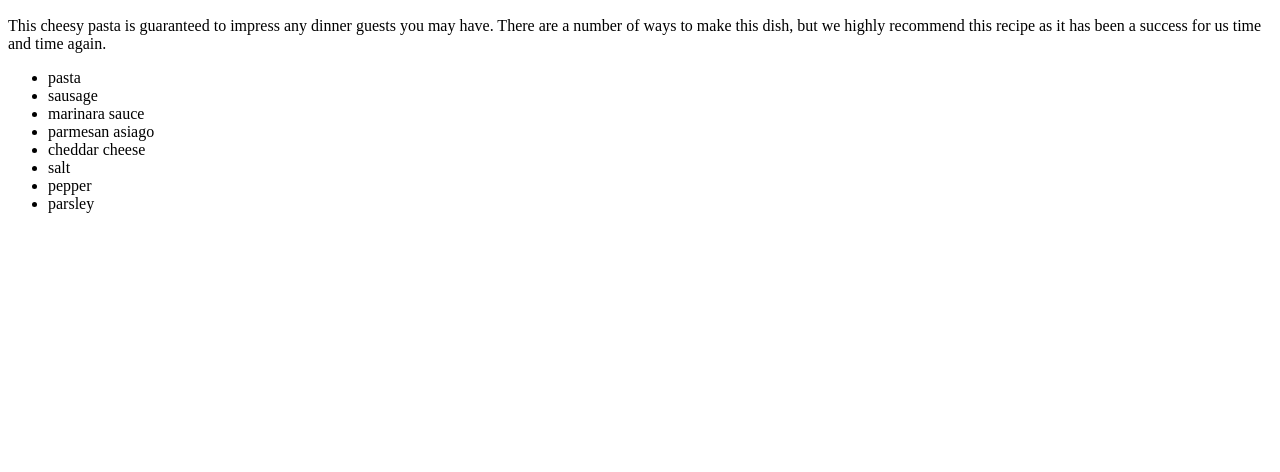
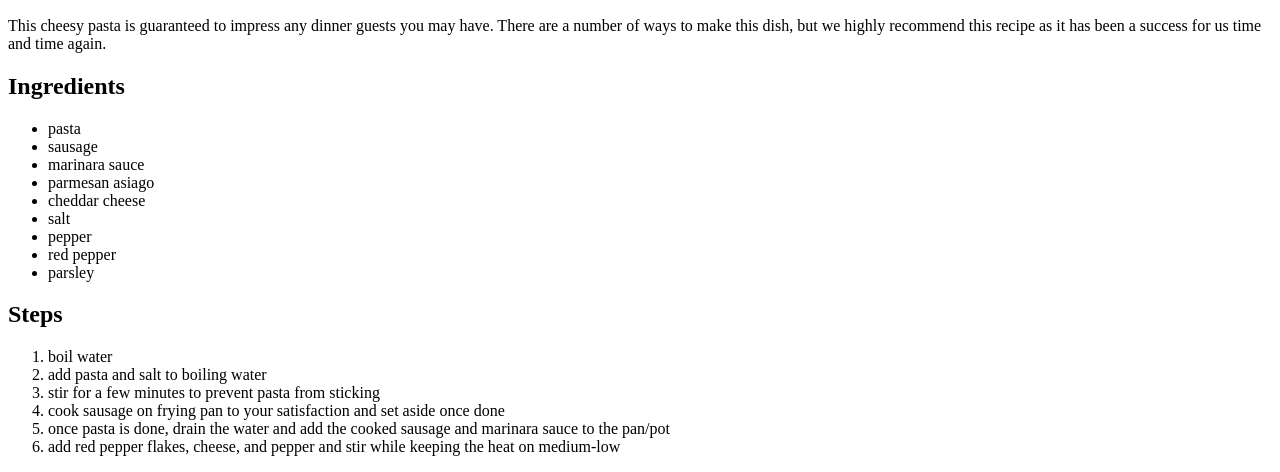
Before and after one commit to noahreeves-1/odin-project-recipes, a plain HTML site: page recipes/sausage-pasta.html in a window 1280 px wide. Shown: the part 434-906 px from the top of the page. Before the commit the page ends 800 px from the top, so only its background shows below. Drawn offline with Linux system fonts and the light colour scheme.

Commit message:
added ingredients and cooking order to dish

```diff
--- a/recipes/sausage-pasta.html
+++ b/recipes/sausage-pasta.html
@@ -14,6 +14,7 @@
                 There are a number of ways to make this dish, but we highly recommend this recipe
                 as it has been a success for us time and time again.
             </p>
+        <h2>Ingredients</h2>
             <ul>
                 <li>pasta</li>
                 <li>sausage</li>
@@ -22,7 +23,17 @@
                 <li>cheddar cheese</li>
                 <li>salt</li>
                 <li>pepper</li>
+                <li>red pepper</li>
                 <li>parsley</li>
             </ul>
+        <h2>Steps</h2>
+            <ol>
+                <li>boil water</li>
+                <li>add pasta and salt to boiling water</li>
+                <li>stir for a few minutes to prevent pasta from sticking</li>
+                <li>cook sausage on frying pan to your satisfaction and set aside once done</li>
+                <li>once pasta is done, drain the water and add the cooked sausage and marinara sauce to the pan/pot</li>
+                <li>add red pepper flakes, cheese, and pepper and stir while keeping the heat on medium-low</li>
+            </ol>
     </body>
 </html>
```
